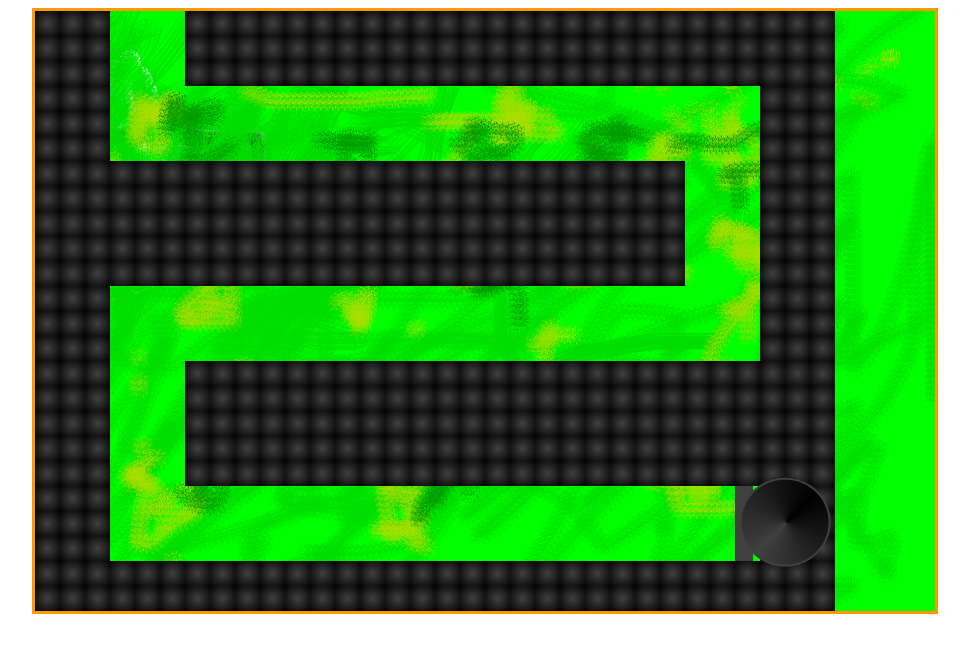
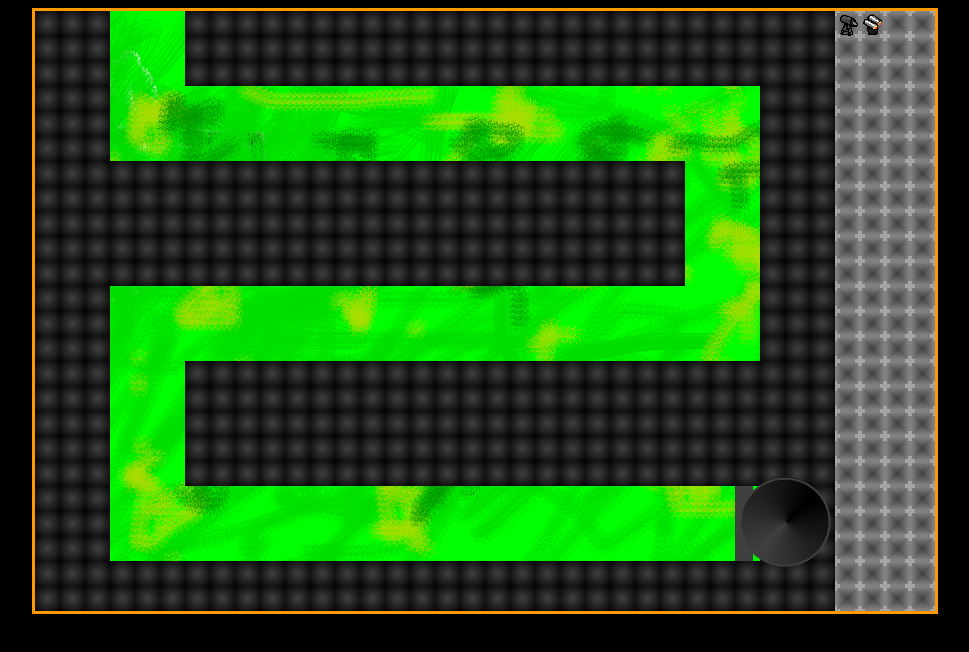
Before and after one commit to filtoid/ld27, a plain HTML site: page compo/index.html in a window 1280 px wide. Shown: the whole page, without its empty margins (155-1124 px from the left). Drawn offline with Linux system fonts and the light colour scheme.

Commit message:
Added the ability to place towers - currently can place as many towers as you like but the feature is there

```diff
--- a/compo/FiltoidGameLoop.js
+++ b/compo/FiltoidGameLoop.js
@@ -68,12 +68,15 @@ function update(){
 function OnCanvasClick(e){
 	var mouseX = e.pageX - this.offsetLeft;
 	var mouseY = e.pageY - this.offsetTop;
+	if(_game!=null)
+		_game.click(mouseX,mouseY);
 
-	//curActiveScreen = curActiveScreen.click(mouseX,mouseY);
 }
 
 function OnMouseMove(e){
 	var mouseX = e.pageX - this.offsetLeft;
 	var mouseY = e.pageY - this.offsetTop;
-	//curActiveScreen.mouseMove(mouseX,mouseY);
+	if(_game!=null)
+		_game.mouseMove(mouseX,mouseY);
+
 }
--- a/compo/index.html
+++ b/compo/index.html
@@ -9,12 +9,14 @@
 	<!--  Add in the game specific libraries-->
 	<script type="text/javascript" src="./js/game.js"></script>
 	<script type="text/javascript" src="./js/base.js"></script>
+	<script type="text/javascript" src="./js/towerButton.js"></script>
+	<script type="text/javascript" src="./js/placeBlock.js"></script>
 
 	<!-- Addthe jquery library for some nice syntatic sugar :) -->
 	<script type="text/javascript" src="jquery.min.js"></script>
 </head>
 
-<body onLoad="loadGame();">
+<body onLoad="loadGame();" style="background-color:black">
 
 	<div id="canvas-div" style="width:900px; height:600px; margin:0px auto; border-width:3px; border-style:solid; border-color:#ff9900">
 		<canvas id="canvas" width="900px" height="600px">
--- a/compo/js/game.js
+++ b/compo/js/game.js
@@ -10,139 +10,216 @@ function Game(){
 	this.imgConcrete = new Image();
 	this.imgConcrete.src = "./images/concrete.png";
 
+	this.click = GameClick;
+	this.mouseMove = GameMouseMove;
+
 	loadArray(this);
 
 	this.base = new Base(SCREEN_WIDTH-200,SCREEN_HEIGHT-140);
+
+	this.imgButton = new Image();
+	this.imgButton.src = "./images/button_background.png";
+
+	this.aryButtons = new Array();
+
+	this.aryTypes = new Array();
+	this.aryTypes[0]= TYPE_MACHINE_GUN;
+	this.aryTypes[1]= TYPE_FLAME_TOWER
+
+	var aryCt = 0;
+	for(var i=0;i<24;i++){
+		for(var j=0;j<4;j++){
+			if(aryCt<this.aryTypes.length){
+				this.aryButtons[aryCt] = new TowerButton(this.aryTypes[aryCt],(j*25)+800,i*25);
+			}else{
+				this.aryButtons[aryCt] = new TowerButton(null,(j*25)+800,i*25);
+			}
+
+			aryCt++;
+		}
+	}
+
 }
 
 function GameUpdate(){
 
 }
 
+function GameClick(_x,_y){
+
+	var bQuitLoop = false;
+	if(_x>800){
+		/*We are clicking on menu items - either select or clear selection*/
+		for(var i = 0;i<this.aryButtons.length&&bQuitLoop==false;i++){
+			if(!this.aryButtons[i].click(_x,_y))
+				this.aryButtons[i].isSelected = false;
+		}
+	}else{
+		/*We are clicking on the main game area*/
+		if(isAnyTowerSelected(this)){
+			for(var j=0;j<this.aryConcrete.length;j++){
+				this.aryConcrete[j].click(_x,_y,getSelectedTower(this));
+			}
+		}
+
+	}
+	bQuitLoop = false;
+}
+
+function GameMouseMove(_x,_y){
+
+	for(var i = 0;i<this.aryButtons.length;i++){
+		this.aryButtons[i].mouseMove(_x,_y);
+	}
+	for(var i=0;i<this.aryConcrete.length;i++)
+		this.aryConcrete[i].mouseMove(_x,_y);
+}
+
 function GameDraw(ctx){
 	ctx.drawImage(this.img,0,0);
 	for(var i=0;i<this.aryConcrete.length;i++){
-		ctx.drawImage(this.imgConcrete,this.aryConcrete[i].x,this.aryConcrete[i].y);
+		this.aryConcrete[i].draw(ctx);
+	}
+
+	for(var i=0;i<this.aryButtons.length;i++){
+		this.aryButtons[i].draw(ctx);//ctx.drawImage(this.imgButton,this.aryButtons[i].loc.x, this.aryButtons[i].loc.y);
 	}
 
 	this.base.draw(ctx);
 }
 
+function isAnyTowerSelected(_this){
+	for(var i=0;i<_this.aryButtons.length;i++){
+		if(_this.aryButtons[i].isSelected==true)
+			return true;
+	}
+
+	return false;
+}
+
+function getSelectedTower(_this){
+		for(var i=0;i<_this.aryButtons.length;i++){
+		if(_this.aryButtons[i].isSelected==true)
+			return _this.aryButtons[i];
+	}
+
+	return null;
+}
 
 function loadArray(_this){
 	var aryCount = 0;
 
 	for(var i=0;i<3;i++){
-		_this.aryConcrete[aryCount] = new Location(0,i*25);
+		_this.aryConcrete[aryCount] = new PlaceBlock(0,i*25);
 		aryCount++;
-		_this.aryConcrete[aryCount] = new Location(25,i*25);
+		_this.aryConcrete[aryCount] = new PlaceBlock(25,i*25);
 		aryCount++;
-		_this.aryConcrete[aryCount] = new Location(50,i*25);
+		_this.aryConcrete[aryCount] = new PlaceBlock(50,i*25);
 		aryCount++;
 	}
 
 	// Top right block
 	for(var i=0;i<3;i++){
 		for(var j=0;j<26;j++){
-			_this.aryConcrete[aryCount] = new Location(j*25+150,i*25);
+			_this.aryConcrete[aryCount] = new PlaceBlock(j*25+150,i*25);
 			aryCount++;
 		}
 	}
 
 	/*First battle line*/
 	for(var i=0;i<3;i++){
-		_this.aryConcrete[aryCount] = new Location(0,(i*25)+75);
+		_this.aryConcrete[aryCount] = new PlaceBlock(0,(i*25)+75);
 		aryCount++;
-		_this.aryConcrete[aryCount] = new Location(25,(i*25)+75);
+		_this.aryConcrete[aryCount] = new PlaceBlock(25,(i*25)+75);
 		aryCount++;
-		_this.aryConcrete[aryCount] = new Location(50,(i*25)+75);
+		_this.aryConcrete[aryCount] = new PlaceBlock(50,(i*25)+75);
 		aryCount++;
 	}
 
 	for(var i=0;i<3;i++){
-		_this.aryConcrete[aryCount] = new Location(725,(i*25)+75);
+		_this.aryConcrete[aryCount] = new PlaceBlock(725,(i*25)+75);
 		aryCount++;
-		_this.aryConcrete[aryCount] = new Location(750,(i*25)+75);
+		_this.aryConcrete[aryCount] = new PlaceBlock(750,(i*25)+75);
 		aryCount++;
-		_this.aryConcrete[aryCount] = new Location(775,(i*25)+75);
+		_this.aryConcrete[aryCount] = new PlaceBlock(775,(i*25)+75);
 		aryCount++;
 	}
 
 	/*2nd line of building concrete*/
 	for(var i=0;i<5;i++){
 		for(var j=0;j<26;j++){
-			_this.aryConcrete[aryCount] = new Location(j*25,(i*25)+150);
+			_this.aryConcrete[aryCount] = new PlaceBlock(j*25,(i*25)+150);
 			aryCount++;
 		}
 	}
 
 	for(var i=0;i<5;i++){
-		_this.aryConcrete[aryCount] = new Location(725,(i*25)+150);
+		_this.aryConcrete[aryCount] = new PlaceBlock(725,(i*25)+150);
 		aryCount++;
-		_this.aryConcrete[aryCount] = new Location(750,(i*25)+150);
+		_this.aryConcrete[aryCount] = new PlaceBlock(750,(i*25)+150);
 		aryCount++;
-		_this.aryConcrete[aryCount] = new Location(775,(i*25)+150);
+		_this.aryConcrete[aryCount] = new PlaceBlock(775,(i*25)+150);
 		aryCount++;
 	}
 
 	/*2nd Enemy line*/
 	for(var i=0;i<3;i++){
-		_this.aryConcrete[aryCount] = new Location(0,(i*25)+275);
+		_this.aryConcrete[aryCount] = new PlaceBlock(0,(i*25)+275);
 		aryCount++;
-		_this.aryConcrete[aryCount] = new Location(25,(i*25)+275);
+		_this.aryConcrete[aryCount] = new PlaceBlock(25,(i*25)+275);
 		aryCount++;
-		_this.aryConcrete[aryCount] = new Location(50,(i*25)+275);
+		_this.aryConcrete[aryCount] = new PlaceBlock(50,(i*25)+275);
 		aryCount++;
 	}
 
 	for(var i=0;i<3;i++){
-		_this.aryConcrete[aryCount] = new Location(725,(i*25)+275);
+		_this.aryConcrete[aryCount] = new PlaceBlock(725,(i*25)+275);
 		aryCount++;
-		_this.aryConcrete[aryCount] = new Location(750,(i*25)+275);
+		_this.aryConcrete[aryCount] = new PlaceBlock(750,(i*25)+275);
 		aryCount++;
-		_this.aryConcrete[aryCount] = new Location(775,(i*25)+275);
+		_this.aryConcrete[aryCount] = new PlaceBlock(775,(i*25)+275);
 		aryCount++;
 	}
 
 	/*3rd block*/
 	for(var i=0;i<5;i++){
-		_this.aryConcrete[aryCount] = new Location(0,(i*25)+350);
+		_this.aryConcrete[aryCount] = new PlaceBlock(0,(i*25)+350);
 		aryCount++;
-		_this.aryConcrete[aryCount] = new Location(25,(i*25)+350);
+		_this.aryConcrete[aryCount] = new PlaceBlock(25,(i*25)+350);
 		aryCount++;
-		_this.aryConcrete[aryCount] = new Location(50,(i*25)+350);
+		_this.aryConcrete[aryCount] = new PlaceBlock(50,(i*25)+350);
 		aryCount++;
 	}
 
 	for(var i=0;i<5;i++){
 		for(var j=0;j<26;j++){
-			_this.aryConcrete[aryCount] = new Location(j*25+150,(i*25)+350);
+			_this.aryConcrete[aryCount] = new PlaceBlock(j*25+150,(i*25)+350);
 			aryCount++;
 		}
 	}
 
 	/*Last enemy line*/
 	for(var i=0;i<3;i++){
-		_this.aryConcrete[aryCount] = new Location(0,(i*25)+475);
+		_this.aryConcrete[aryCount] = new PlaceBlock(0,(i*25)+475);
 		aryCount++;
-		_this.aryConcrete[aryCount] = new Location(25,(i*25)+475);
+		_this.aryConcrete[aryCount] = new PlaceBlock(25,(i*25)+475);
 		aryCount++;
-		_this.aryConcrete[aryCount] = new Location(50,(i*25)+475);
+		_this.aryConcrete[aryCount] = new PlaceBlock(50,(i*25)+475);
 		aryCount++;
 	}
 	for(var i=0;i<3;i++){
-		_this.aryConcrete[aryCount] = new Location(725,(i*25)+475);
+		_this.aryConcrete[aryCount] = new PlaceBlock(725,(i*25)+475);
 		aryCount++;
-		_this.aryConcrete[aryCount] = new Location(750,(i*25)+475);
+		_this.aryConcrete[aryCount] = new PlaceBlock(750,(i*25)+475);
 		aryCount++;
-		_this.aryConcrete[aryCount] = new Location(775,(i*25)+475);
+		_this.aryConcrete[aryCount] = new PlaceBlock(775,(i*25)+475);
 		aryCount++;
 	}
 
 	/*bottom line*/
 	for(var i=0;i<2;i++){
 		for(var j=0;j<32;j++){
-			_this.aryConcrete[aryCount] = new Location(j*25,(i*25)+550);
+			_this.aryConcrete[aryCount] = new PlaceBlock(j*25,(i*25)+550);
 			aryCount++;
 		}
 	}
--- /dev/null
+++ b/compo/js/placeBlock.js
@@ -0,0 +1,76 @@
+/*placeBlock.js*/
+var IMG_CONCRETE_BLOCK = null;
+
+var IMG_MACHINE_GUN = null;
+var IMG_FLAME_TOWER = null;
+
+/*
+var TYPE_MACHINE_GUN = "MACHINE_GUN";
+var TYPE_FLAME_TOWER = "FLAME_TOWER";
+IMG_HI_LIGHT
+*/
+
+function PlaceBlock(_x,_y){
+	this.update = PlaceBlockUpdate;
+	this.draw = PlaceBlockDraw;
+
+	this.loc = new Location(_x,_y);
+	this.type = "UNUSED";
+	this.size = new Location(25,25);
+
+	this.click = PlaceBlockClick;
+	this.mouseMove = PlaceBlockMouseMove;
+
+	this.isHighlighted=false;
+
+	if(IMG_CONCRETE_BLOCK==null){
+		IMG_CONCRETE_BLOCK = new Image();
+		IMG_CONCRETE_BLOCK.src = "./images/concrete.png";
+	}
+	if(IMG_FLAME_TOWER==null){
+		IMG_FLAME_TOWER = new Image();
+		IMG_FLAME_TOWER.src = "./images/flame_tower.png";
+	}
+	if(IMG_MACHINE_GUN==null){
+		IMG_MACHINE_GUN = new Image();
+		IMG_MACHINE_GUN.src = "./images/machine_gun.png";
+	}
+}
+
+function PlaceBlockUpdate(){
+
+}
+
+function PlaceBlockDraw(ctx){
+	ctx.drawImage(IMG_CONCRETE_BLOCK,this.loc.x,this.loc.y);
+
+	if(this.type==TYPE_MACHINE_GUN)
+		ctx.drawImage(IMG_MACHINE_GUN,this.loc.x,this.loc.y);
+	else if(this.type==TYPE_FLAME_TOWER)
+		ctx.drawImage(IMG_FLAME_TOWER,this.loc.x,this.loc.y);
+
+	if(this.isHighlighted==true)
+		ctx.drawImage(IMG_HI_LIGHT,this.loc.x,this.loc.y);
+}
+
+function PlaceBlockClick(_x,_y,_button){
+	if(_button==null)
+		return;
+
+	if( !(_x>this.loc.x && _x<this.loc.x+this.size.x && _y>this.loc.y && _y<this.loc.y+this.size.y) )
+		return;
+
+	// If we have already been assigned then don't attempt to reassign
+	if(this.type!="UNUSED")
+		return;
+
+	this.type = _button.type;
+
+}
+
+function PlaceBlockMouseMove(_x,_y){
+	if( !(_x>this.loc.x && _x<this.loc.x+this.size.x && _y>this.loc.y && _y<this.loc.y+this.size.y) )
+		this.isHighlighted = false;
+	else
+		this.isHighlighted = true;
+}
--- /dev/null
+++ b/compo/js/towerButton.js
@@ -0,0 +1,87 @@
+/*Tower_Button.js*/
+var IMG_HI_LIGHT = null;
+var IMG_SELECTED = null;
+var IMG_BUTTON_BACKGROUND = null;
+
+var TYPE_MACHINE_GUN = "MACHINE_GUN";
+var TYPE_FLAME_TOWER = "FLAME_TOWER";
+
+function TowerButton(_type,_x,_y){
+	this.type = _type;
+
+	this.img = null;//_img;
+	if(this.type != null){
+		this.img = new Image();
+		if(this.type==TYPE_MACHINE_GUN)
+			this.img.src = "./images/machine_gun.png";
+		else if(this.type==TYPE_FLAME_TOWER)
+			this.img.src = "./images/flame_tower.png";
+	}
+
+	this.loc = new Location(_x,_y);
+
+	this.size = new Location(25,25);
+
+	this.update = TowerButtonUpdate;
+	this.draw = TowerButtonDraw;
+
+	this.isSelected = false;
+	this.isHighlighted = false;
+
+	this.mouseMove = TowerButtonMouseMove;
+	this.click = TowerButtonClick;
+
+	// One time init
+	if(IMG_HI_LIGHT==null){
+		IMG_HI_LIGHT = new Image();
+		IMG_HI_LIGHT.src = "./images/green_outline.png";
+	}
+
+	// One time init
+	if(IMG_SELECTED==null){
+		IMG_SELECTED = new Image();
+		IMG_SELECTED.src = "./images/green_outline.png";
+	}
+
+	if(IMG_BUTTON_BACKGROUND==null){
+		IMG_BUTTON_BACKGROUND = new Image();
+		IMG_BUTTON_BACKGROUND.src = "./images/button_background.png";
+	}
+}
+
+function TowerButtonUpdate(){
+}
+
+function TowerButtonDraw(ctx){
+	ctx.drawImage(IMG_BUTTON_BACKGROUND,this.loc.x,this.loc.y);
+
+	if(this.img!=null)
+		ctx.drawImage(this.img,this.loc.x,this.loc.y);
+
+	if(this.isSelected==true)
+		ctx.drawImage(IMG_SELECTED,this.loc.x,this.loc.y);
+
+	if(this.isHighlighted==true){
+		ctx.drawImage(IMG_HI_LIGHT,this.loc.x,this.loc.y);
+
+	}
+
+}
+
+function TowerButtonClick(_x,_y){
+
+	if(this.type!=null && _x>this.loc.x && _x<this.loc.x+this.size.x && _y>this.loc.y && _y<this.loc.y+this.size.y){
+		this.isSelected=!this.isSelected;
+		return true;
+	}
+
+	return false;
+}
+
+function TowerButtonMouseMove(_x,_y){
+	if(_x>this.loc.x && _x<this.loc.x+this.size.x && _y>this.loc.y && _y<this.loc.y+this.size.y){
+		this.isHighlighted = true;
+	}else{
+		this.isHighlighted = false;
+	}
+}
```
